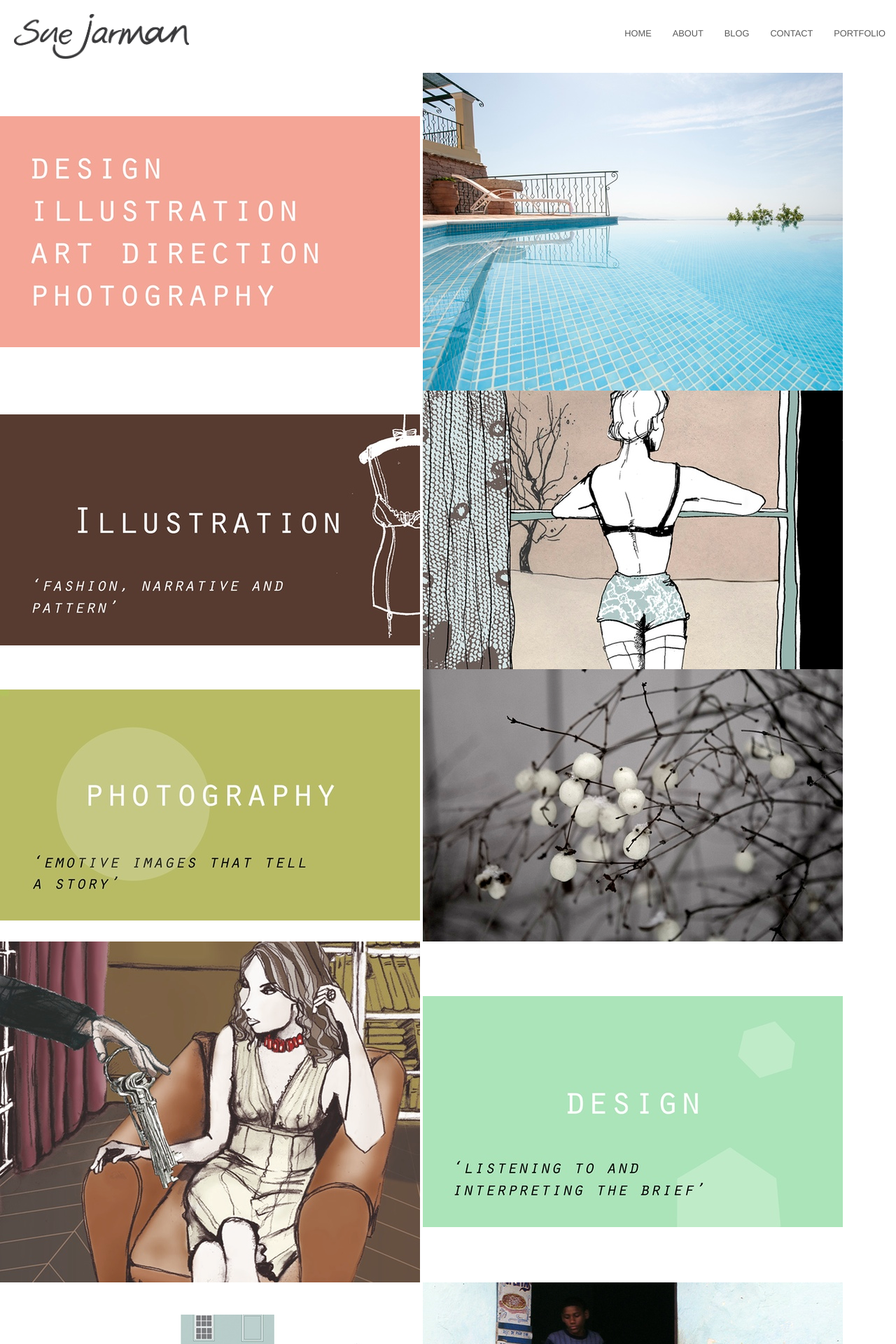
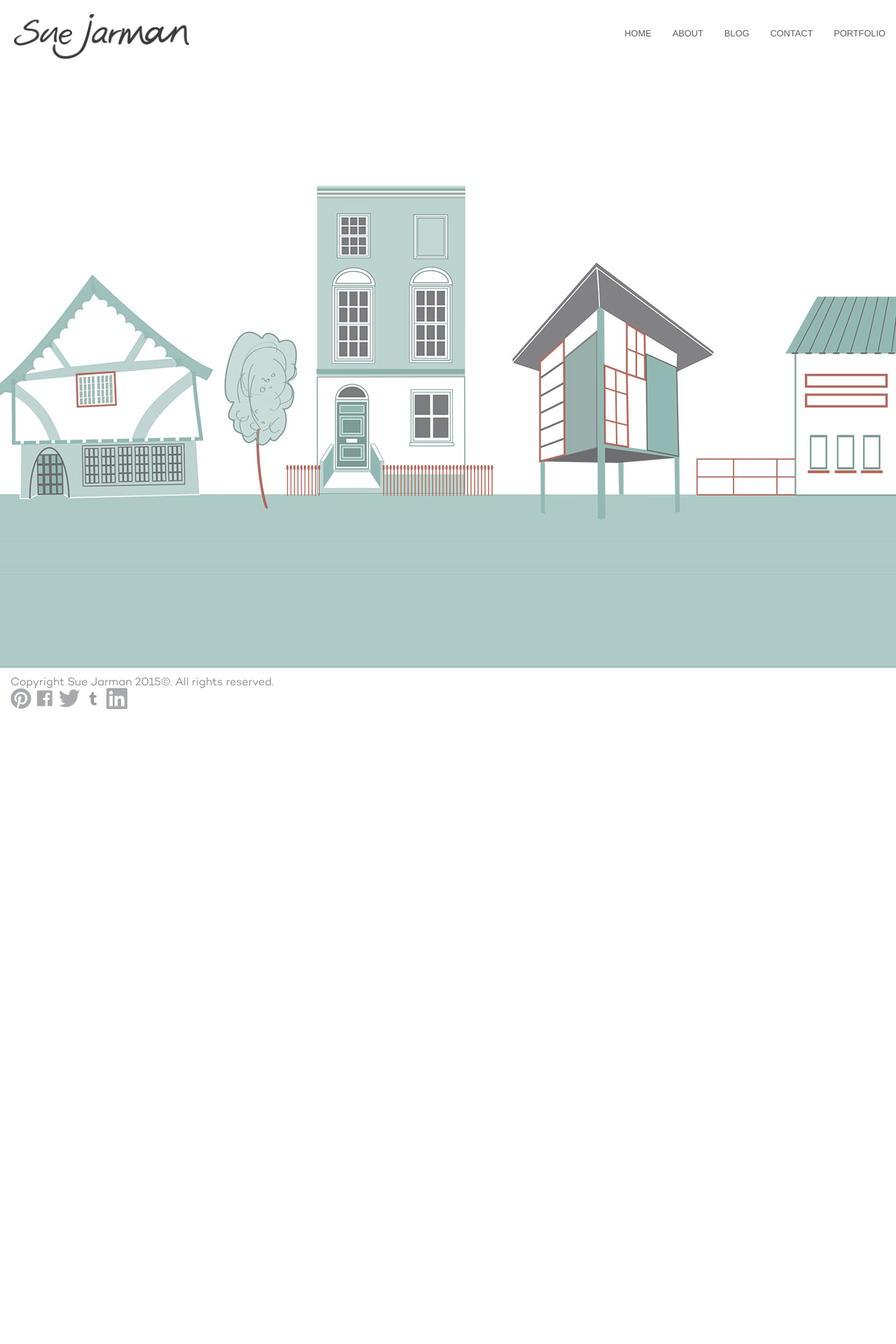
Before and after one commit to dave-dgray/dave-dgray.github.io, a Jekyll site: the page built from index.html, in a window 1280 px wide. Shown: the top 1920 px of the page at 70% size. Built offline with Jekyll 4.4.1, drawn with Linux system fonts in a browser that asks for light colours; some web fonts are replaced; after the commit the page ends 1067 px from its top, so only the background shows below that.

Commit message:
Start changing home page to new format

```diff
--- a/css/app.css
+++ b/css/app.css
@@ -1,3 +1,20 @@
+/*
+// ========================================================================
+// Load fonts
+// ========================================================================
+*/
+
+.Campton-Light {
+	font-family: Campton-Light;
+	font-weight: normal;
+	font-style: normal;
+}
+
+@font-face {
+  font-family: 'NeusaMedium';
+  src: url('../fonts/The Northern Block Ltd - Neusa-Medium.otf');
+}
+
 /*
 // ========================================================================
 // whole page defaults
@@ -5,8 +22,8 @@
 */
 
 body {
-  font-family: Avenir, sans-serif;
-  color: black;
+  font-family: Campton-Light;
+  color: rgb(128, 130, 133);
   background-color: white;
   max-width: auto;
 }
--- a/index.html
+++ b/index.html
@@ -3,8 +3,6 @@ layout: default
 menu_control: Home
 ---
 
-<section id="home-page-images">
-  {% for image in site.data.index_content.images %}
-    <a href="{{ image.link_url }}"><img src="{{ image.image_url }}"></a>
-  {% endfor %}
-</section>
+<div class="large-12 columns border-none">
+    <img src="/imgs/illustration/8_line_of_houses_por.jpg"/>
+</div>
```
Also changed, not shown: fonts/Rene Bieder - Campton Light DEMO.otf (deleted).
